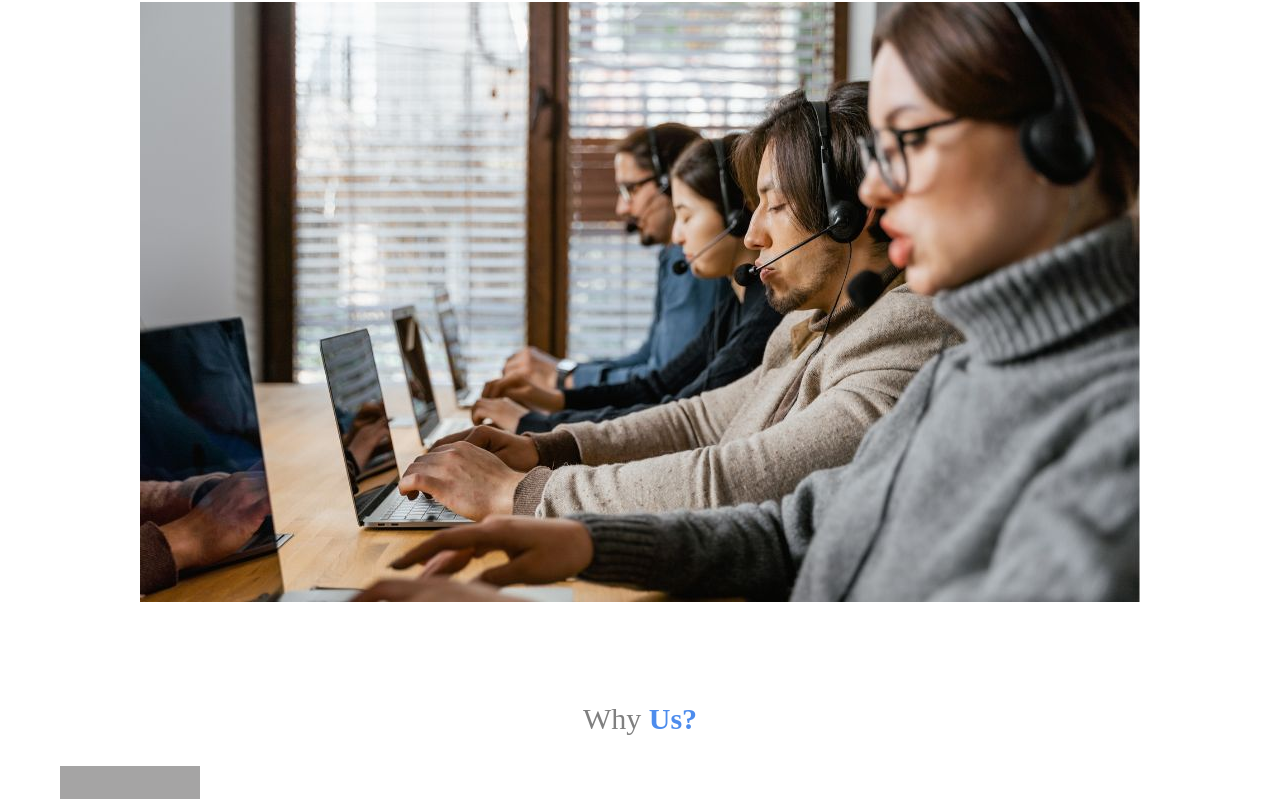
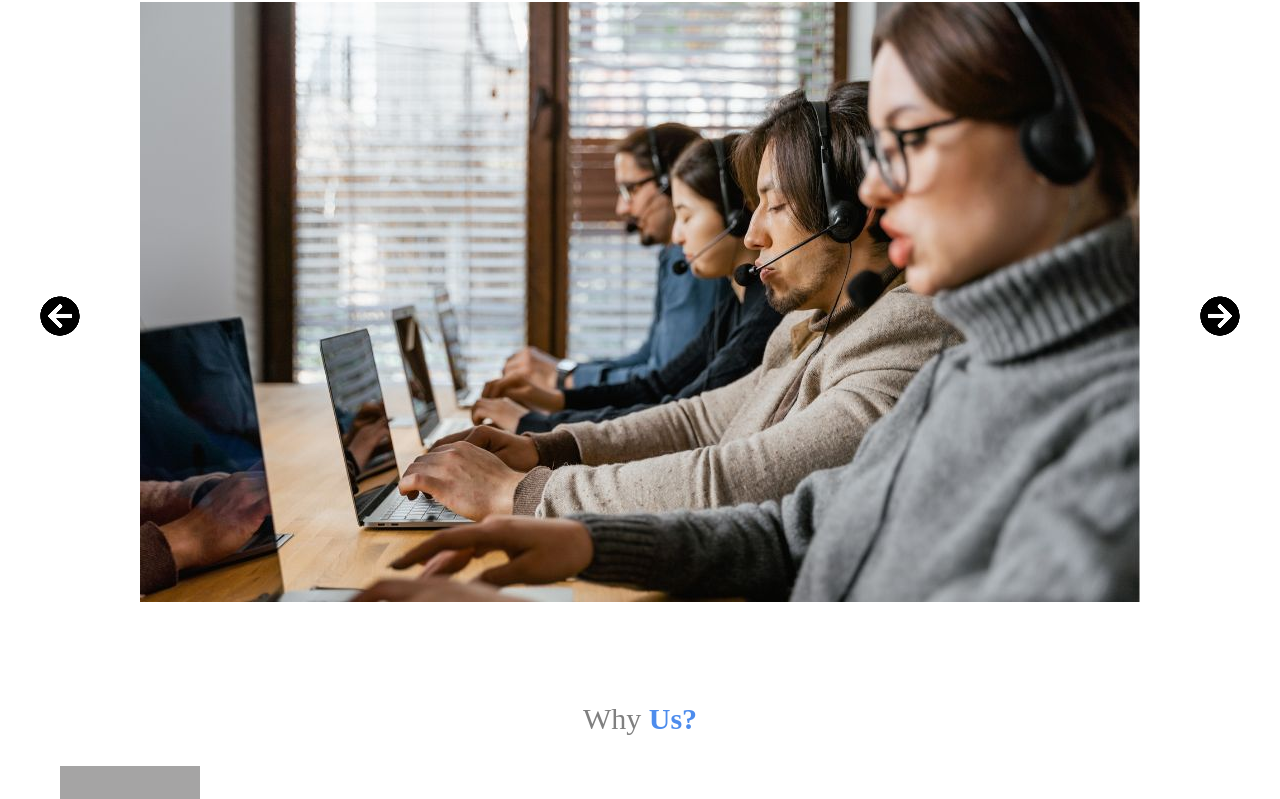
Before and after one commit to Ayushguptaa22/prosperity-travels, a Next.js app in the folder prosperiy/myfiles/: page / in a window 1280 px wide. Shown: the part 1039-1838 px from the top of the page. Built offline with nearby package versions, Linux system fonts and the light colour scheme.

Commit message:
slider stuck

```diff
--- a/prosperiy/myfiles/components/Slider.js
+++ b/prosperiy/myfiles/components/Slider.js
@@ -31,11 +31,11 @@ const Slider = ({ slides }) => {
             return (
               <div
                 key={index}
-                className={index === current ? "opacity-[1]" : "opacity-[0]"}
+                className={index === current ? "opacity-[1]" : "opacity-[1]"}
               >
                 <FaArrowCircleLeft
                   onClick={prevSlide}
-                  className="absolute top-[50%] left-[20px] text-white/70 cursor-pointer select-none z-[2]"
+                  className="absolute top-[50%] left-[40px] text-grey cursor-pointer select-none z-[2]"
                   size={40}
                 />
                 {index === current && (
@@ -50,7 +50,7 @@ const Slider = ({ slides }) => {
                 )}
                 <FaArrowCircleRight
                   onClick={nextSlide}
-                  className="absolute top-[50%] right-[20px] text-white/70 cursor-pointer select-none z-[2]"
+                  className="absolute top-[50%] right-[40px] text-grey cursor-pointer select-none z-[2]"
                   size={40}
                 />
               </div>
--- a/prosperiy/myfiles/components/slider.js
+++ b/prosperiy/myfiles/components/slider.js
@@ -31,11 +31,11 @@ const Slider = ({ slides }) => {
             return (
               <div
                 key={index}
-                className={index === current ? "opacity-[1]" : "opacity-[0]"}
+                className={index === current ? "opacity-[1]" : "opacity-[1]"}
               >
                 <FaArrowCircleLeft
                   onClick={prevSlide}
-                  className="absolute top-[50%] left-[20px] text-white/70 cursor-pointer select-none z-[2]"
+                  className="absolute top-[50%] left-[40px] text-grey cursor-pointer select-none z-[2]"
                   size={40}
                 />
                 {index === current && (
@@ -50,7 +50,7 @@ const Slider = ({ slides }) => {
                 )}
                 <FaArrowCircleRight
                   onClick={nextSlide}
-                  className="absolute top-[50%] right-[20px] text-white/70 cursor-pointer select-none z-[2]"
+                  className="absolute top-[50%] right-[40px] text-grey cursor-pointer select-none z-[2]"
                   size={40}
                 />
               </div>
```
